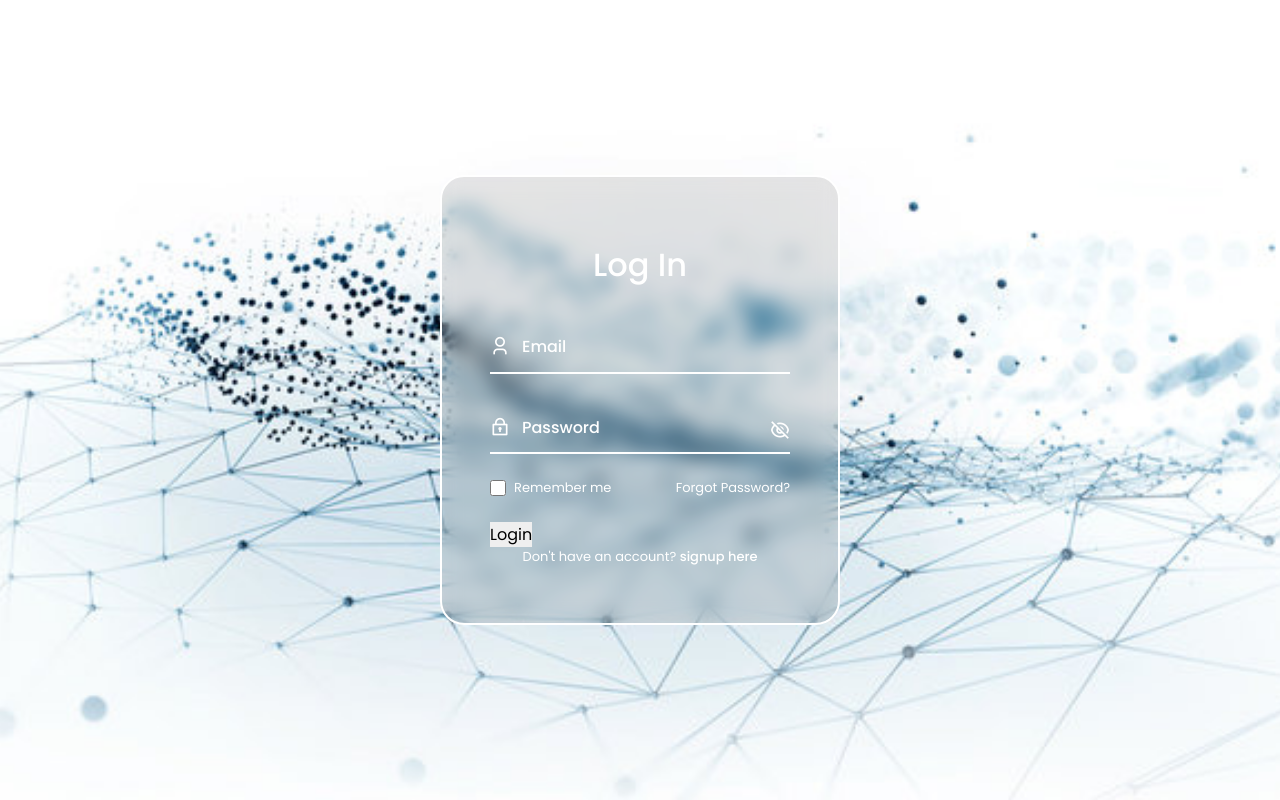
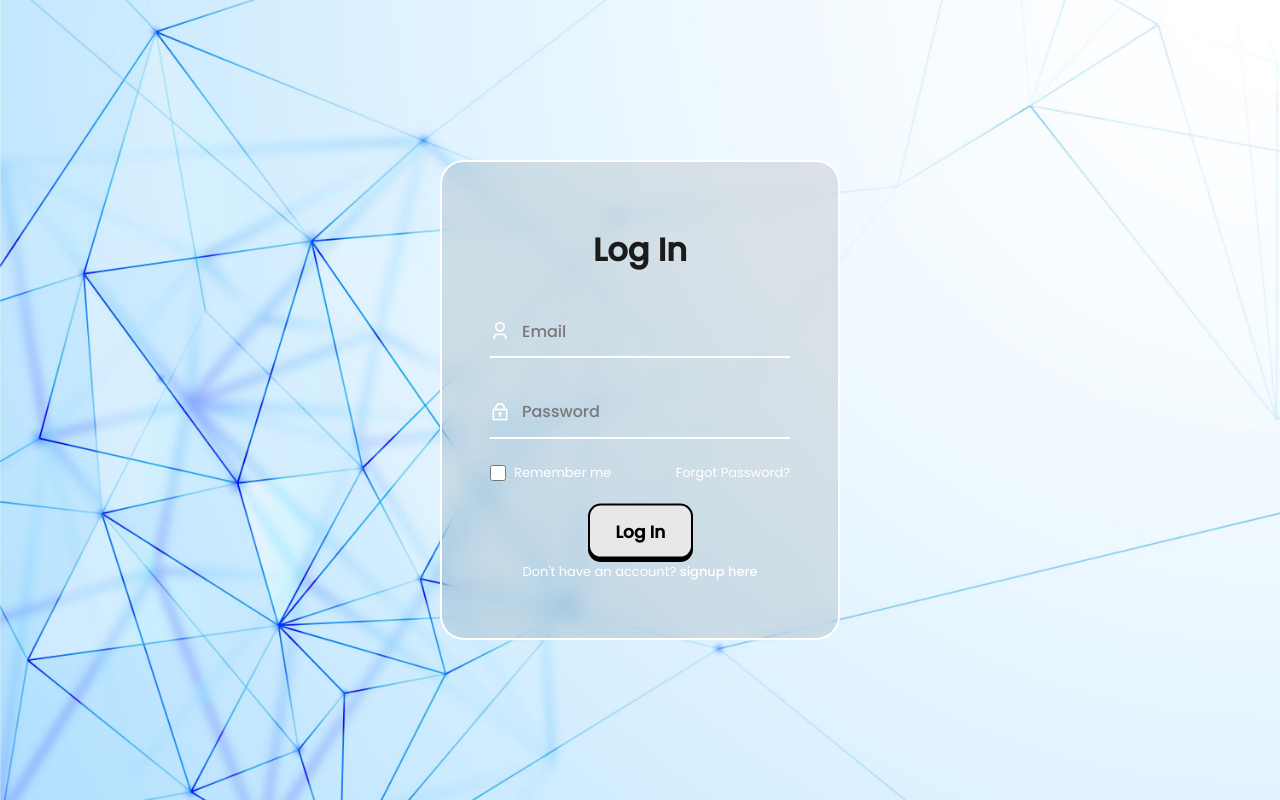
Before and after one commit to Mahipathi-Siva/project1, a Django app: page /accounts/login/ in a window 1280 px wide. Run offline with Django 5.2, Linux system fonts and the light colour scheme.

Commit message:
initial commit

```diff
--- a/SpeakEazy/static/style.css
+++ b/SpeakEazy/static/style.css
@@ -29,6 +29,7 @@ a {
 }
 
 img {
+  position: relative;
   max-width: 100%;
   height: auto;
 }
@@ -62,8 +63,9 @@ img {
 .login__title {
   text-align: center;
   font-size: 1.75rem;
-  font-weight: 500;
+  font-weight: bolder;
   margin-bottom: 2rem;
+  color: rgb(27, 27, 28);
 }
 
 .login__content,
@@ -92,9 +94,10 @@ img {
   width: 100%;
   padding-block: 0.8rem;
   background: none;
-  color: hsl(0, 0%, 100%);
+  color: hsl(0, 0%, 0%);
   position: relative;
   z-index: 1;
+  font-weight: 500;
 }
 
 .login__box-input {
@@ -107,6 +110,7 @@ img {
   top: 13px;
   font-weight: 500;
   transition: top 0.3s, font-size 0.3s;
+  color: #7a7777;
 }
 
 .login__eye {
@@ -207,3 +211,37 @@ img {
     font-size: 2rem;
   }
 }
+button {
+  /* Variables */
+  --button_radius: 0.75em;
+  --button_color: #e8e8e8;
+  --button_outline_color: #000000;
+  font-size: 17px;
+  font-weight: bold;
+  border: none;
+  border-radius: var(--button_radius);
+  background: var(--button_outline_color);
+  margin-left: 98px;
+}
+
+.button_top {
+  display: block;
+  box-sizing: border-box;
+  border: 2px solid var(--button_outline_color);
+  border-radius: var(--button_radius);
+  padding: 0.75em 1.5em;
+  background: var(--button_color);
+  color: var(--button_outline_color);
+  transform: translateY(-0.2em);
+  transition: transform 0.1s ease;
+}
+
+button:hover .button_top {
+  /* Pull the button upwards when hovered */
+  transform: translateY(-0.33em);
+}
+
+button:active .button_top {
+  /* Push the button downwards when pressed */
+  transform: translateY(0);
+}
--- a/SpeakEazy/templates/registration/login.html
+++ b/SpeakEazy/templates/registration/login.html
@@ -13,7 +13,7 @@
    </head>
    <body>
       <div class="login">
-        <img src="{% static 'img2.jpg' %}" alt="login image" class="login__img">
+        <img src="{% static 'image3.jpg' %}" alt="login image" class="login__img">
 
          <form method="post" action="" class="container">
             <h1 class="login__title">Log In</h1>
@@ -34,7 +34,6 @@
                   <div class="login__box-input">
                     <input type="password" required class="login__input" id="login-pass" placeholder=" ">
                     <label for="login-pass" class="login__label">Password</label>
-                     <i class="ri-eye-off-line login__eye" id="login-eye"></i>
                   </div>
                </div>
             </div>
@@ -50,7 +49,7 @@
 
             <!--<button type="submit" class="login__button">Login</button>-->
             <button>
-               <span class="button_top"> Login
+               <span class="button_top"> Log In
                </span>
              </button>
             <p class="login__register">
```
